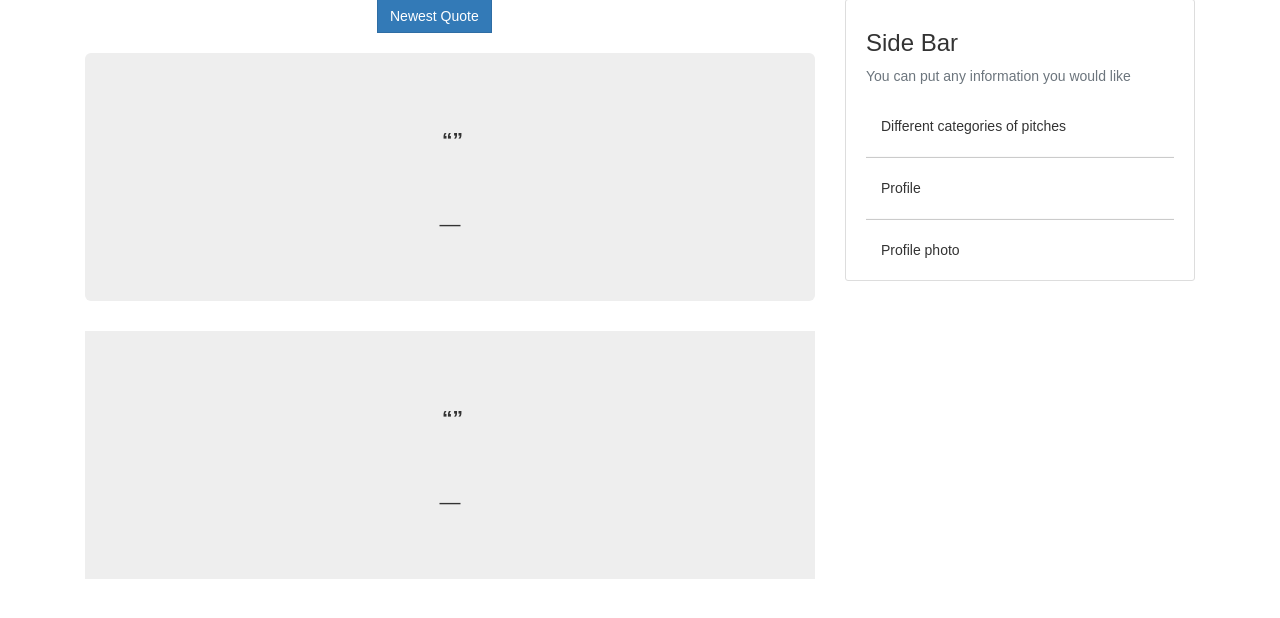
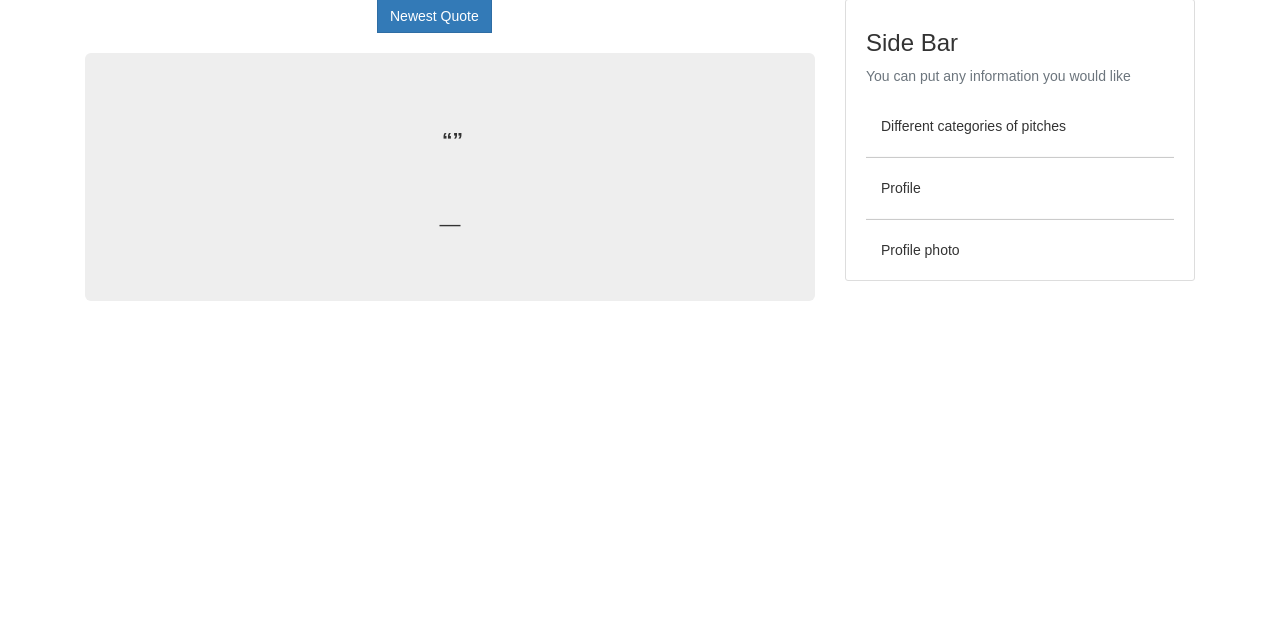
Before and after one commit to ZephonMakale/Personal-Blog, a Flask app: page /blogs in a window 1280 px wide. Shown: the part 83-701 px from the top of the page. Run offline with Flask 2, Linux system fonts and the light colour scheme; data that the repository does not hold is empty; some libraries are stand-ins or nearby versions.

Commit message:
Modify the quotes display

```diff
--- a/quotes/templates/blogs.html
+++ b/quotes/templates/blogs.html
@@ -9,13 +9,6 @@
         </blockquote>
         <p class="lead text-center"> &mdash; {{quote.author}}</p>
     </div>
-    <div class="jumbotron rounded-0">
-        <blockquote>
-            <h4 class="lead font-weight-bold text-center" style="line-height:180%;"><q>{{quote.quote}}</q></h4>
-        </blockquote>
-        <p class="lead text-center"> &mdash; {{quote.author}}</p>
-
-    </div>
 
 
 {% endblock content %}
```
